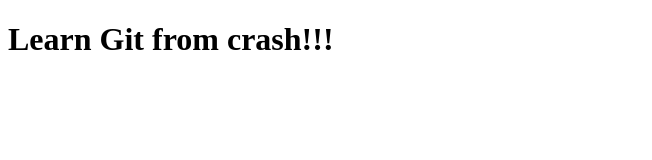
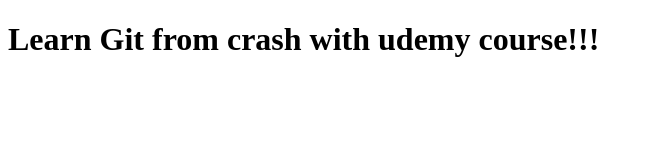
Before and after one commit to Dakpebenger/github-crash-courses, a plain HTML site: page index.html in a window 1280 px wide. Shown: the whole page, without its empty margins (0-652 px from the left). Drawn offline with Linux system fonts and the light colour scheme.

Commit message:
second commit

```diff
--- a/index.html
+++ b/index.html
@@ -6,6 +6,6 @@
     <title>Document</title>
 </head>
 <body>
-    <h1>Learn Git from crash!!!</h1>
+    <h1>Learn Git from crash with udemy course!!!</h1>
 </body>
 </html>
```
